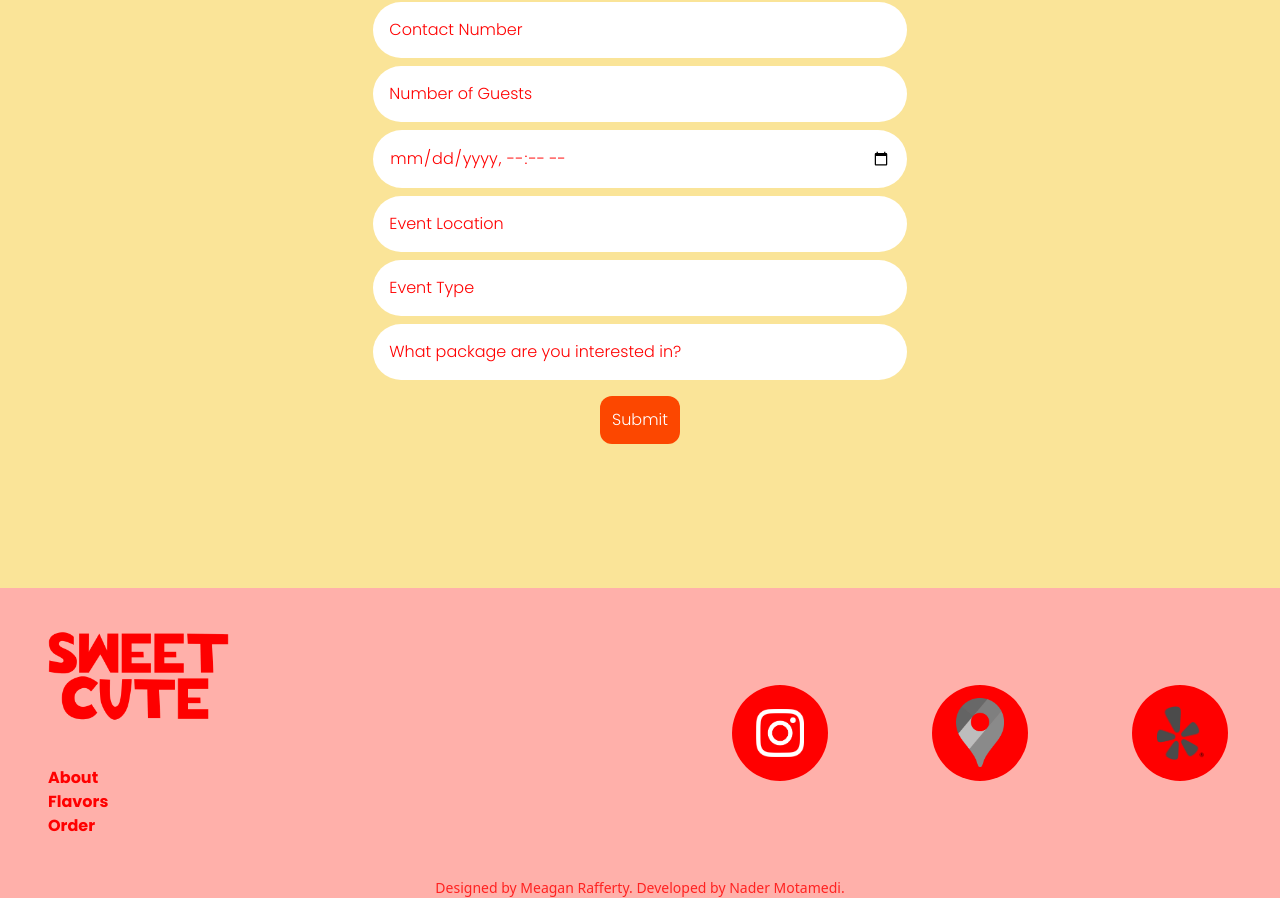
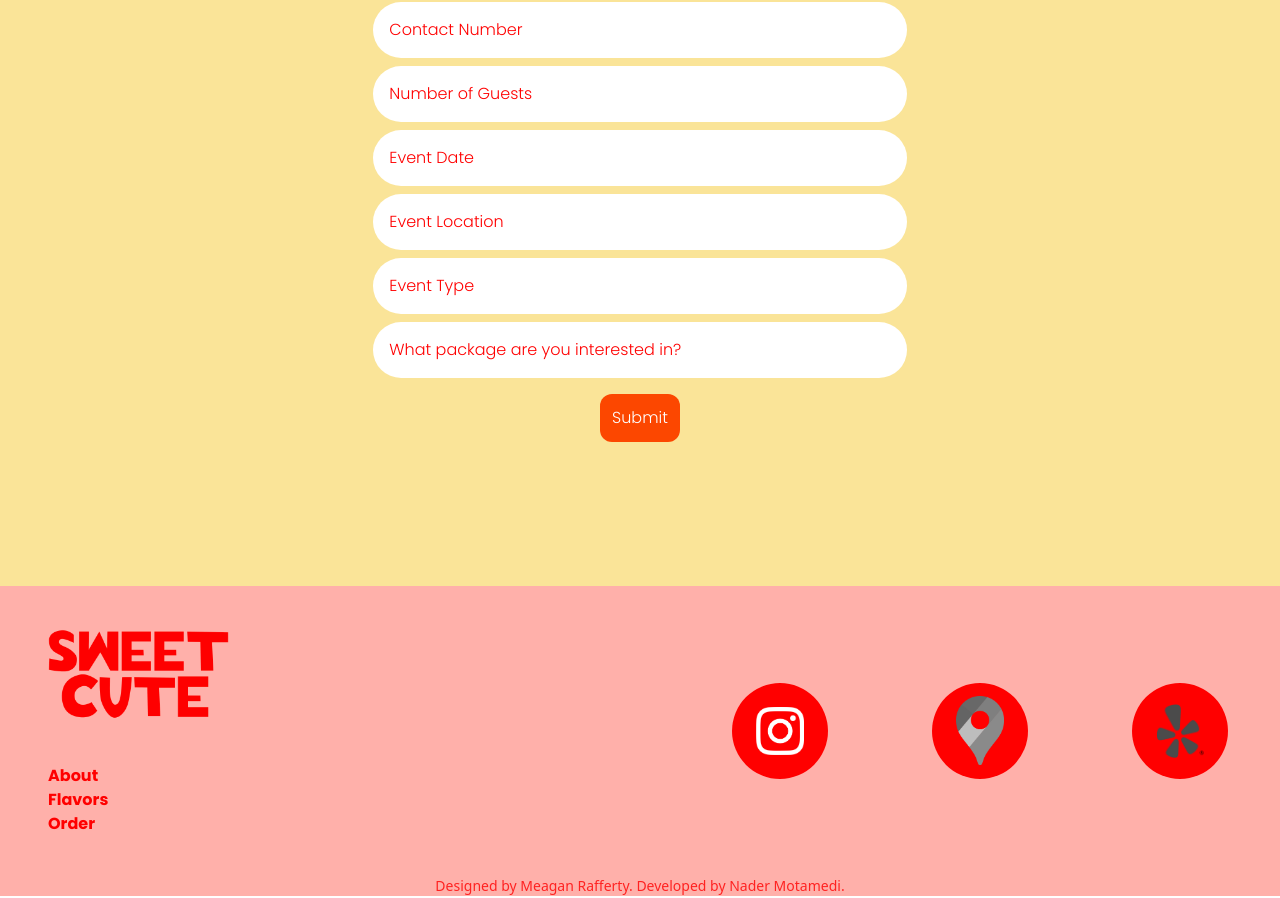
Before and after one commit to nmotamedi/SweetCuteCreamery, a React (Vite) app in the folder sweetcute/: page /catering in a window 1280 px wide. Shown: the part 3478-4376 px from the top of the page. Built offline with nearby package versions, Linux system fonts and the light colour scheme.

Commit message:
Updated styling for date placeholder

```diff
--- a/sweetcute/src/Pages/Catering.tsx
+++ b/sweetcute/src/Pages/Catering.tsx
@@ -342,11 +342,15 @@ export function Catering() {
               />
 
               <input
-                type="datetime-local"
+                type="text"
+                onFocus={(e) => (e.currentTarget.type = 'datetime-local')}
+                onBlur={(e) => {
+                  if (!e.currentTarget.value) e.currentTarget.type = 'text';
+                }}
                 name="eventDate"
                 required
                 placeholder="Event Date"
-                className="block w-full rounded-full p-4 text-[#FF0000] appearance-none bg-white mb-2"
+                className="block min-h-14 w-full rounded-full p-4 text-[#FF0000] placeholder:text-[#FF0000] appearance-none bg-white mb-2"
                 value={eventDate}
                 onChange={(e) => setEventDate(e.currentTarget.value)}
               />
```
